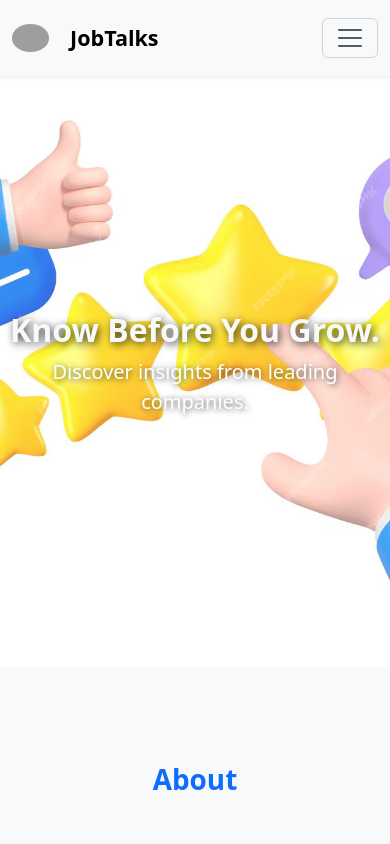
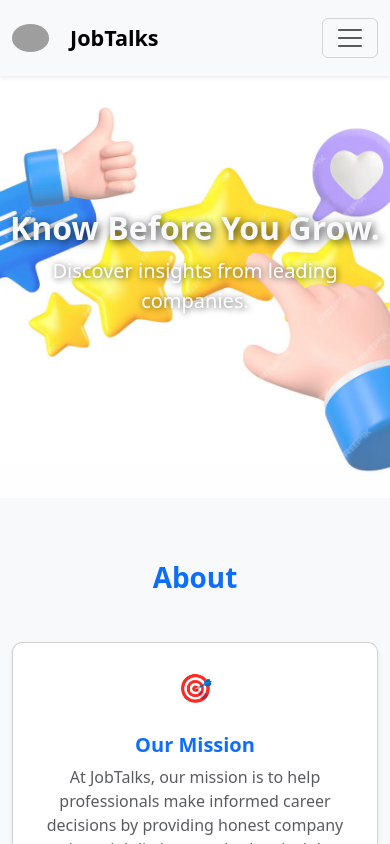
Before and after one commit to satheesh711/JobTalks, a React (Vite) app: page / in a window 390 px wide. Shown: the top 844 px of the page. Built offline with nearby package versions, Linux system fonts and the light colour scheme; no server answers; grey boxes are pictures that could not be loaded.

Commit message:
carousel edit

```diff
--- a/src/components/Landing/HeroSection.css
+++ b/src/components/Landing/HeroSection.css
@@ -30,17 +30,16 @@
 
 @media (max-width: 768px) {
     .hero {
-        height: 70vh;
+        height: 46vh;
     }
 
     .carousel-container {
-        height: 70vh;
+        height: 50vh;
     }
 
     .carousel-container img {
-        height: 70vh;
+        height: 50vh;
     }
-
     .hero h1 {
         font-size: 2rem;
     }
--- a/src/components/Main/Home.jsx
+++ b/src/components/Main/Home.jsx
@@ -169,7 +169,7 @@ const Home = () => {
                 whileHover={{ y: -10 }}
               >
                 <div className="card-body text-center p-4">
-                  <DollarSign className="text-success mb-3" size={40} />
+                <span className="text-success mb-3" style={{ fontSize: '40px' }}>₹</span>
                   <h5 className="card-title">Salary Insights</h5>
                   <p className="card-text">Compare salaries across companies and roles to make informed career decisions.</p>
                   <Link to="/home/salaries" state={{ id }} className="btn btn-outline-primary mt-3">View Salaries</Link>
```
